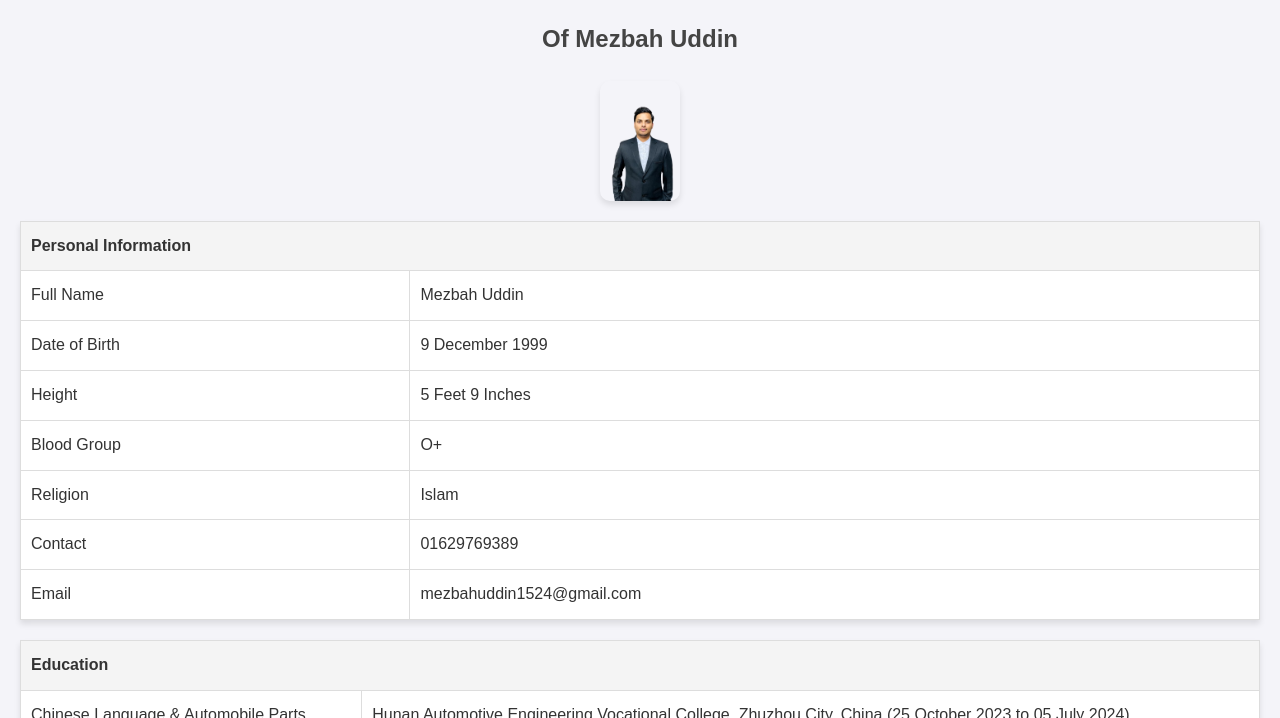
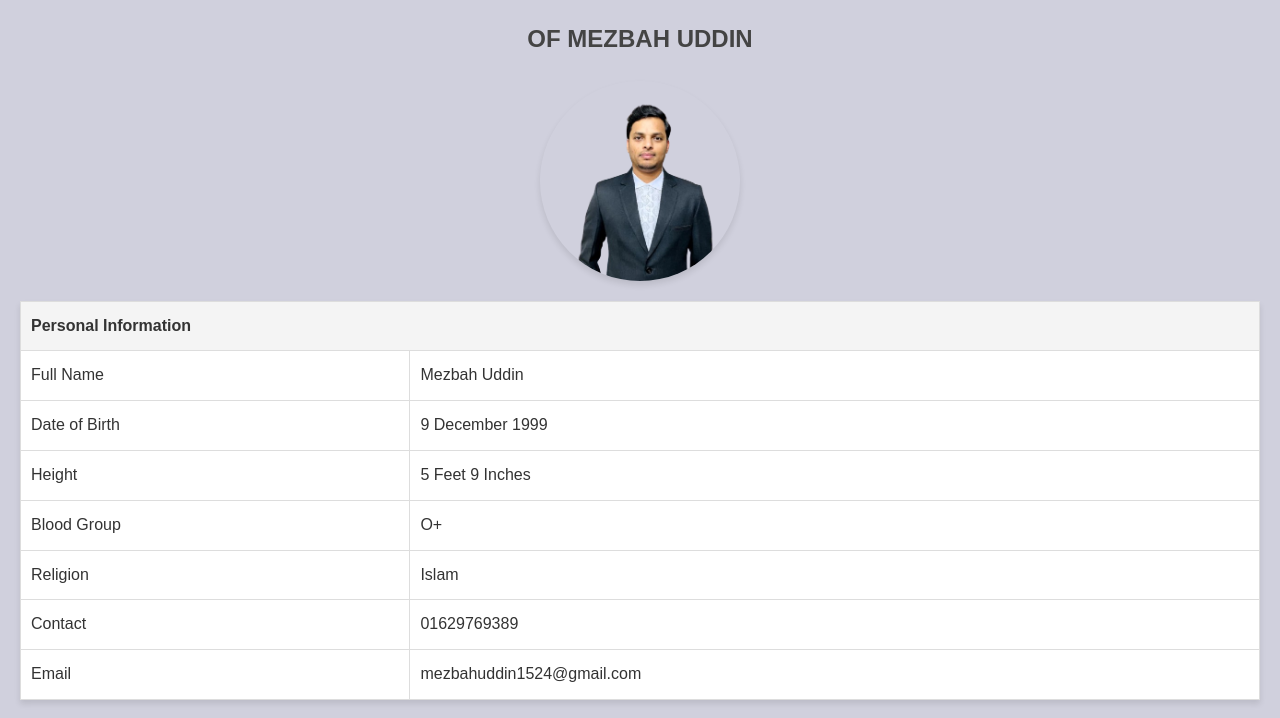
Before and after one commit to Tusherahammed/mezbah-bio-data-2, a plain HTML site: page index.html in a window 1280 px wide. Shown: the part 83-801 px from the top of the page. Drawn offline with Linux system fonts and the light colour scheme.

Commit message:
finnally-done

```diff
--- a/index.html
+++ b/index.html
@@ -9,13 +9,14 @@
             font-family: Arial, sans-serif;
             line-height: 1.8;
             margin: 20px;
-            background-color: #f4f4f9;
+            background-color: #d0d0dd;
             color: #333;
         }
 
         h1, h2 {
             text-align: center;
             color: #444;
+            text-transform: uppercase;
         }
 
         .photo {
@@ -26,10 +27,10 @@
         }
 
         .photo img {
-            border-radius: 10px;
+            border-radius: 50%;
             box-shadow: 0 4px 6px rgba(0, 0, 0, 0.1);
-            width: 80px;
-            height: 120px;
+            width: 200px;
+            height: 200px;
             object-fit: cover;
         }
 
```
